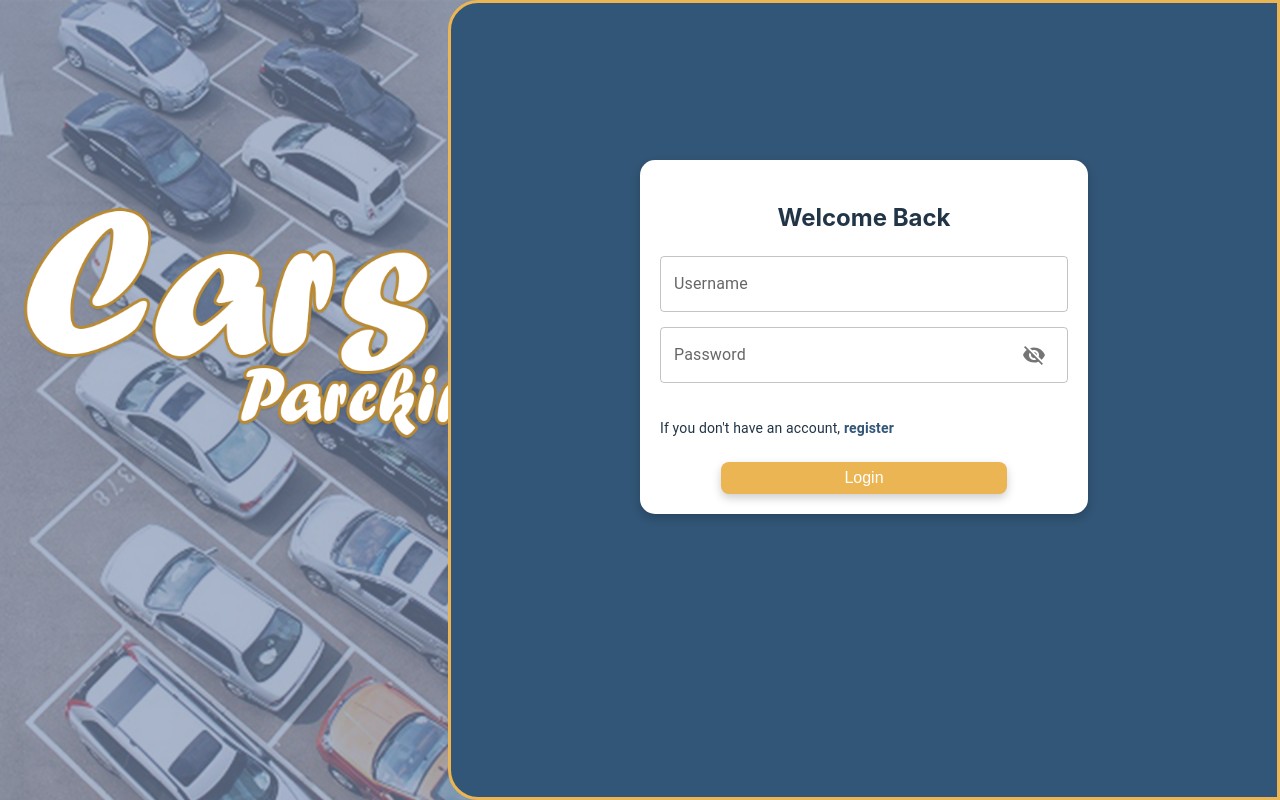
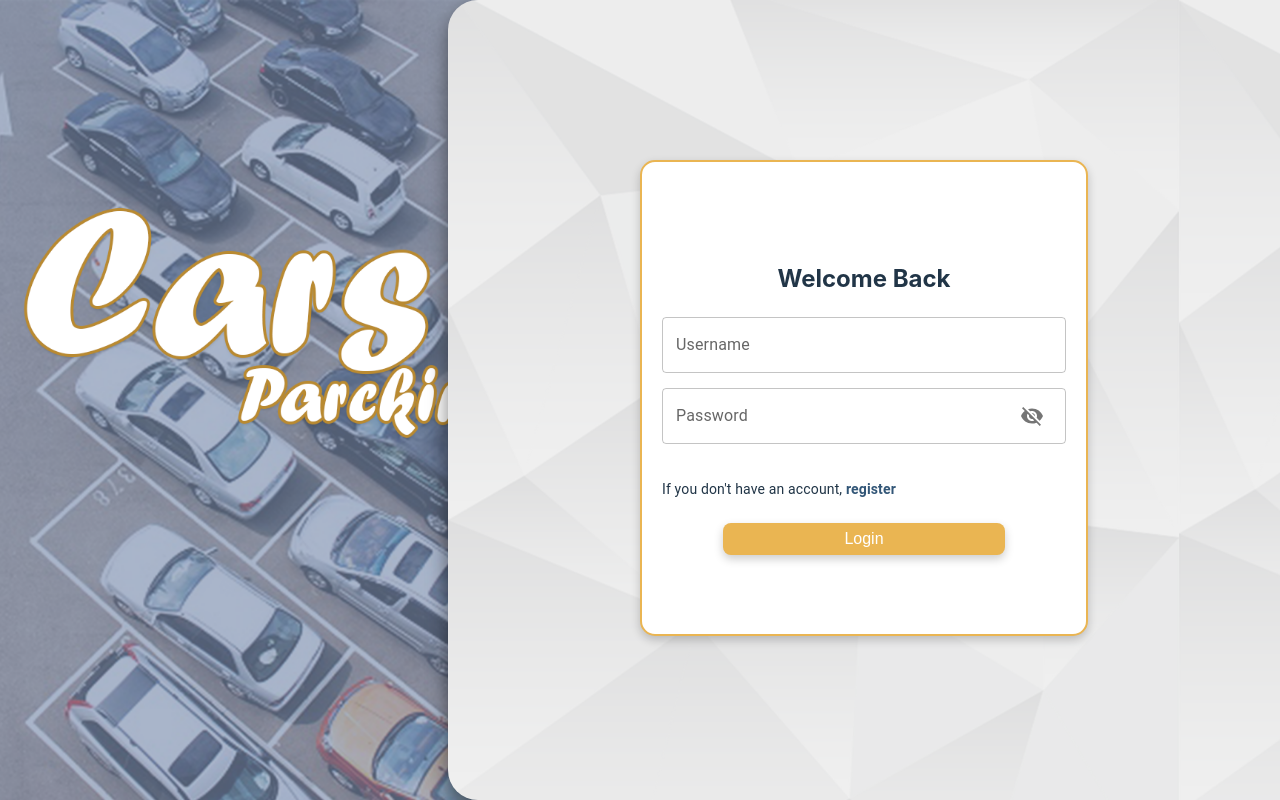
Before and after one commit to BAHAA-THE-KING/iss-front, a React (Vite) app: page /login in a window 1280 px wide. Built offline with nearby package versions, Linux system fonts and the light colour scheme.

Commit message:
add image to container

```diff
--- a/src/views/Login/components/background_container/index.tsx
+++ b/src/views/Login/components/background_container/index.tsx
@@ -1,4 +1,5 @@
 import { Box } from "@mui/material";
+import backgroundImage from "src/assets/background.png";
 
 
 export default function BackgroundContainer() {
@@ -9,13 +10,23 @@ export default function BackgroundContainer() {
       right: 0,
       height: "100%",
       width: "65%",
-      backgroundColor: `#325677`,
-      border: `3px solid #eab552`,
+      backgroundColor: `#ececec`,
       borderTopLeftRadius: "30px",
       borderBottomLeftRadius: "30px",
       boxSizing: "border-box",
-      // boxShadow: "0px 10px 20px rgba(0, 0, 0, 0.5)",
-    }}/>
+      boxShadow: "0px 10px 20px rgba(0, 0, 0, 0.5)",
+    }}>
+      <img
+    src={backgroundImage}
+    style={{
+      height: "100%",
+      objectFit:"cover",
+      borderTopLeftRadius: "30px",
+      borderBottomLeftRadius: "30px",
+      opacity: "0.5",
+    }}
+  />
+      </Box>
 
   );
 }
--- a/src/views/Login/components/index.ts
+++ b/src/views/Login/components/index.ts
@@ -2,6 +2,4 @@ import BackgroundImage from "./background_image";
 import BackgroundContainer from "./background_container";
 import AuthSwitcher from "./auth_switcher";
 
-
-
 export {BackgroundImage , BackgroundContainer , AuthSwitcher};
--- a/src/views/Login/components/login_form/index.tsx
+++ b/src/views/Login/components/login_form/index.tsx
@@ -32,7 +32,7 @@ export default function LoginForm({ handleSwitch }: { handleSwitch: () => void }
       transition={{ duration: 1, ease: "easeInOut", }}
       style={{ position: 'absolute',
         width: "35%",
-        height: "80%",
+        height: "90%",
         top: '20%', right: '15%', transform: 'translateY(-10%)' }}
     >
        <Box
@@ -41,6 +41,8 @@ export default function LoginForm({ handleSwitch }: { handleSwitch: () => void }
         borderRadius: "15px",
         boxShadow: "0px 4px 10px rgba(0, 0, 0, 0.2)",
         padding: "20px",
+        height: "60%",
+        border: `2px solid #eab552`,
         display: "flex",
         flexDirection: "column",
         justifyContent: "center",
--- a/src/views/Login/components/register_form/index.tsx
+++ b/src/views/Login/components/register_form/index.tsx
@@ -47,6 +47,7 @@ export default function RegisterForm({ handleSwitch }: { handleSwitch: () => voi
         borderRadius: "15px",
         boxShadow: "0px 4px 10px rgba(0, 0, 0, 0.2)",
         padding: "20px",
+        border: `2px solid #eab552`,
         display: "flex",
         flexDirection: "column",
         justifyContent: "center",
```
Also changed, not shown: src/assets/background.png (added).
